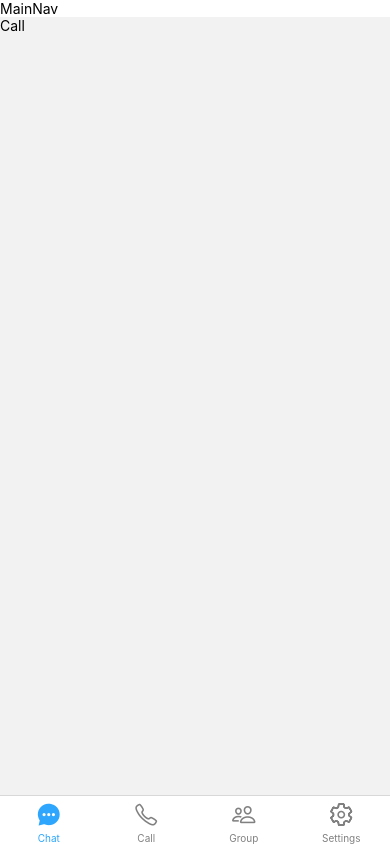
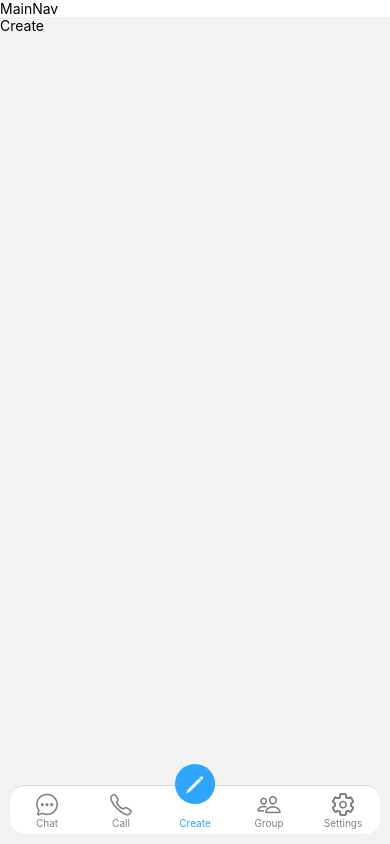
Before and after one commit to EbenJesusSaves/funchat, a React Native app: screen /Create in a window 390 px wide. Built offline with nearby package versions, Linux system fonts and the light colour scheme.

Commit message:
added a custom labIcon

```diff
--- a/routes/tabNavigation/ButtonTabNavigation.js
+++ b/routes/tabNavigation/ButtonTabNavigation.js
@@ -6,6 +6,8 @@ import { Chat } from '../../screens/Chat';
 import { Group } from '../../screens/Group';
 import { Settings } from '../../screens/Settings';
 import { theme } from '../../components/theme';
+import { View } from 'react-native';
+import { Create } from '../../screens/Create';
 
 
 
@@ -15,14 +17,19 @@ export default function ButtonTabNavigation() {
 
     return (
         <Tab.Navigator
-            tabBarOptions={{
-                style: {
 
-                }
-            }}
             screenOptions={({ route }) => ({
                 headerShown: false,
-                tabBarStyle: {},
+                tabBarStyle: {
+                    position: 'absolute',
+                    bottom: 10,
+                    right: 10,
+                    left: 10,
+                    borderRadius: 15,
+                    padding: 5,
+
+
+                },
                 tabBarIcon: ({ focused, color, size }) => {
                     let iconName;
 
@@ -49,6 +56,25 @@ export default function ButtonTabNavigation() {
         >
             <Tab.Screen name="Chat" component={Call} />
             <Tab.Screen name="Call" component={Chat} />
+            <Tab.Screen name="Create" component={Create}
+
+                options={{
+                    tabBarIcon: ({ focused }) => (
+                        <View style={{
+                            backgroundColor: theme.colors.primaryBlue,
+                            top: -20,
+                            height: 40,
+                            width: 40,
+                            justifyContent: 'center',
+                            alignItems: 'center',
+                            borderRadius: 50
+
+                        }}>
+                            <Ionicons name='pencil' size={20} color='#ffff' />
+                        </View>),
+
+                }}
+            />
             <Tab.Screen name="Group" component={Group} />
             <Tab.Screen name="Settings" component={Settings} />
         </Tab.Navigator>
--- /dev/null
+++ b/screens/Create.js
@@ -0,0 +1,12 @@
+import React from 'react'
+import { Text, View } from 'react-native'
+
+export const Create = () => {
+    return (
+        <View>
+            <Text>
+                Create
+            </Text>
+        </View>
+    )
+}
```
